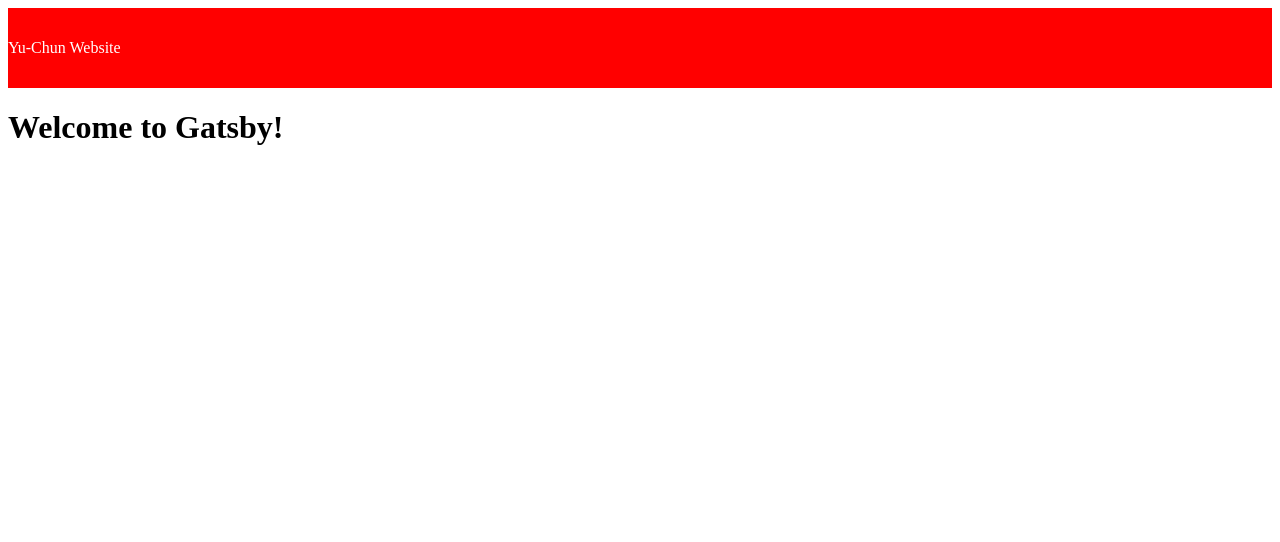
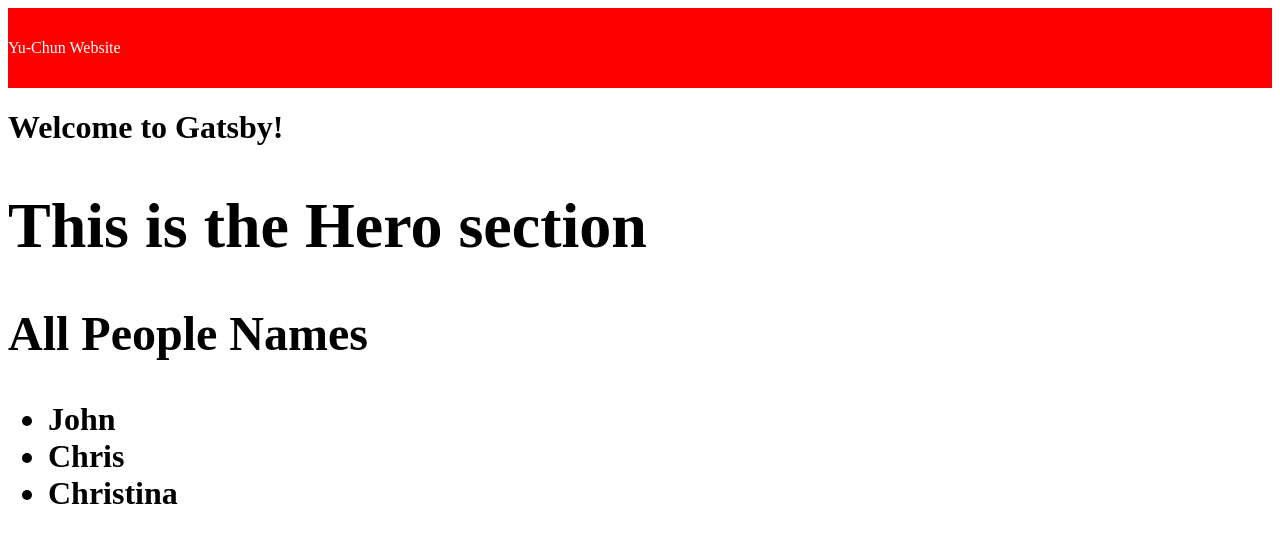
Before and after one commit to dyj0183/Fun-Gatsby-Project, a Gatsby site: page / in a window 1280 px wide. Built offline with nearby package versions, Linux system fonts and the light colour scheme; Gatsby itself is replaced by a stand-in of ours.

Commit message:
added json data and gatsby-transformer-json to play with graphql

```diff
--- a/gatsby-config.js
+++ b/gatsby-config.js
@@ -40,5 +40,12 @@ module.exports = {
         icon: `src/images/gatsby-icon.png`, // This path is relative to the root of the site.
       },
     },
+    `gatsby-transformer-json`,
+    {
+      resolve: `gatsby-source-filesystem`,
+      options: {
+        path: `./src/data/`,
+      },
+    },
   ],
 }
--- a/package.json
+++ b/package.json
@@ -12,6 +12,7 @@
     "gatsby-plugin-sharp": "^5.13.1",
     "gatsby-plugin-styled-components": "^6.13.1",
     "gatsby-source-filesystem": "^5.13.1",
+    "gatsby-transformer-json": "^5.13.1",
     "gatsby-transformer-sharp": "^5.13.1",
     "react": "^18.2.0",
     "react-dom": "^18.2.0",
--- a/src/components/Hero.js
+++ b/src/components/Hero.js
@@ -0,0 +1,38 @@
+import * as React from "react"
+import { useStaticQuery, graphql } from "gatsby"
+
+const Hero = () => {
+  const peopleData = useStaticQuery(graphql`
+    query PeopleQuery {
+      allPeopleJson {
+        edges {
+          node {
+            id
+            name
+            phone
+          }
+        }
+      }
+    }
+  `)
+
+  const people = peopleData.allPeopleJson.edges
+
+  console.log("people", people)
+
+  return (
+    <>
+      <h1>This is the Hero section</h1>
+      <h2>All People Names</h2>
+      <ul>
+        {people.map(({ node }) => (
+          <li>
+            <strong>{node.name}</strong>
+          </li>
+        ))}
+      </ul>
+    </>
+  )
+}
+
+export default Hero
--- /dev/null
+++ b/src/data/people.json
@@ -0,0 +1,17 @@
+[
+  {
+    "name": "John",
+    "gender": "male",
+    "phone": "1234567893"
+  },
+  {
+    "name": "Chris",
+    "gender": "male",
+    "phone": "6784567546"
+  },
+  {
+    "name": "Christina",
+    "gender": "female",
+    "phone": "9769463324"
+  }
+]
--- a/src/pages/index.js
+++ b/src/pages/index.js
@@ -4,6 +4,7 @@ import { StaticImage } from "gatsby-plugin-image"
 
 import Layout from "../components/layout"
 import Seo from "../components/seo"
+import Hero from "../components/Hero"
 import * as styles from "../components/index.module.css"
 
 const links = [
@@ -73,6 +74,7 @@ const IndexPage = () => (
   <Layout>
     <h1>
       Welcome to <b>Gatsby!</b>
+      <Hero></Hero>
     </h1>
   </Layout>
 )
```
Also changed, not shown: 1 other file.
